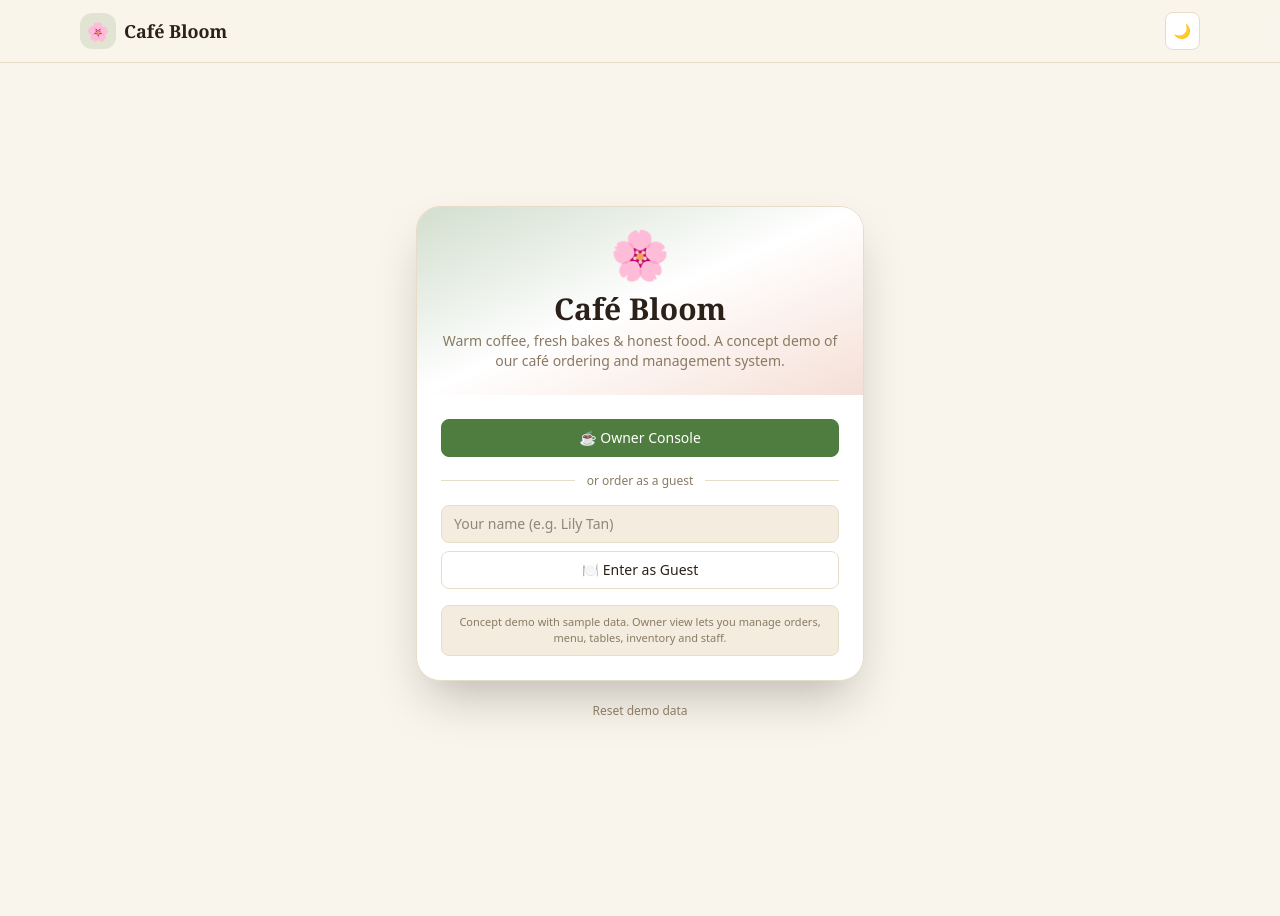
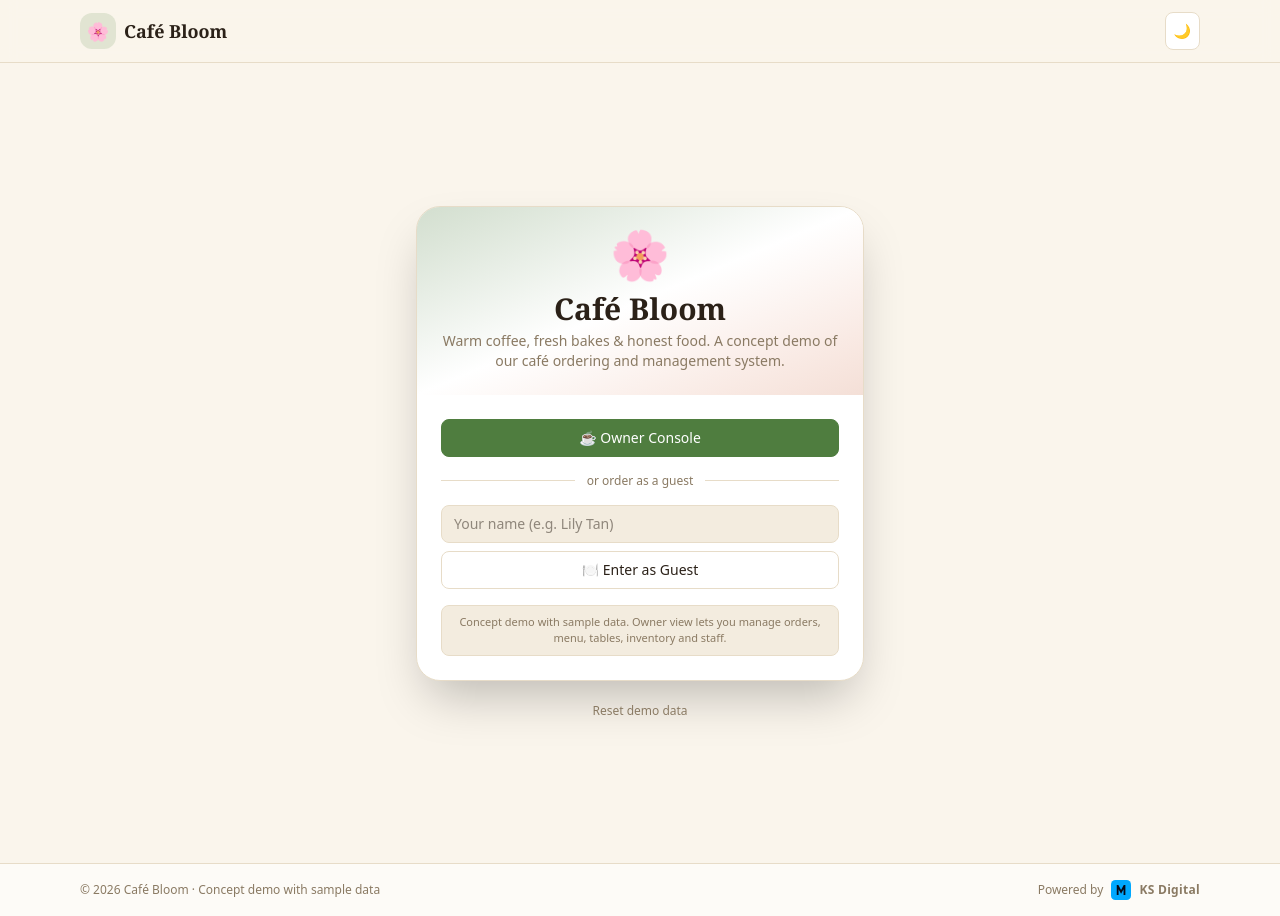
Before and after one commit to KuroShion/cafe-bloom-demo, a React (Vite) app: page / in a window 1280 px wide. Before the commit the page ends 863 px from the top, so only its background shows below. Built offline with nearby package versions, Linux system fonts and the light colour scheme.

Commit message:
Add Powered by KS Digital footer with logo

```diff
--- a/src/App.tsx
+++ b/src/App.tsx
@@ -138,8 +138,9 @@ export default function App() {
   };
 
   return (
-    <div className="min-h-screen">
+    <div className="flex min-h-screen flex-col">
       <TopBar theme={theme} onToggleTheme={toggleTheme} session={session} cafeName={data.settings.name} onLogout={handleLogout} />
+      <div className="flex-1">
       {!session ? (
         <Login cafeName={data.settings.name} ownerName={data.settings.ownerName} onLogin={handleLogin} onReset={handleReset} />
       ) : session.role === "owner" ? (
@@ -163,6 +164,8 @@ export default function App() {
       ) : (
         <Guest data={data} dataRef={dataRef} guestName={session.name} addOrder={addOrder} addReservation={addReservation} onLogout={handleLogout} />
       )}
+      </div>
+      <Footer cafeName={data.settings.name} />
       {toast && (
         <div className="rise fixed bottom-5 left-1/2 z-[70] -translate-x-1/2 rounded-full border border-line bg-panel px-4 py-2 text-sm shadow-2xl">
           {toast}
@@ -217,3 +220,37 @@ function TopBar({
     </header>
   );
 }
+function Footer({ cafeName }: { cafeName: string }) {
+  return (
+    <footer className="border-t border-line bg-panel/60">
+      <div className="mx-auto flex max-w-6xl flex-col items-center justify-between gap-2 px-4 py-4 text-center sm:flex-row sm:text-left">
+        <p className="text-xs text-muted">© {new Date().getFullYear()} {cafeName} · Concept demo with sample data</p>
+        <a
+          href="https://ks-digital-works.vercel.app/"
+          target="_blank"
+          rel="noopener noreferrer"
+          className="group flex items-center gap-2 text-xs font-medium text-muted transition hover:text-foreground"
+        >
+          Powered by
+          <KsLogo size={20} />
+          <span className="font-semibold tracking-wide">KS Digital</span>
+        </a>
+      </div>
+    </footer>
+  );
+}
+
+function KsLogo({ size = 20 }: { size?: number }) {
+  return (
+    <svg
+      width={size}
+      height={size}
+      viewBox="0 0 32 32"
+      aria-hidden="true"
+      className="transition-transform duration-300 group-hover:scale-110"
+    >
+      <rect width="32" height="32" rx="7" fill="#00a8ff" />
+      <path d="M9.2 24V8h2.6l4.3 8.1L20.4 8H23v16h-2.9v-9.4l-4 7.4-4-7.4V24z" fill="#050a18" />
+    </svg>
+  );
+}
```
